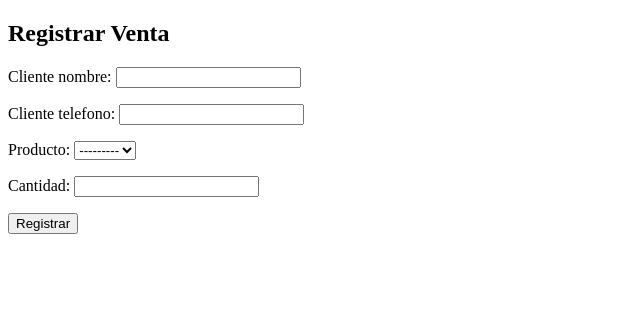
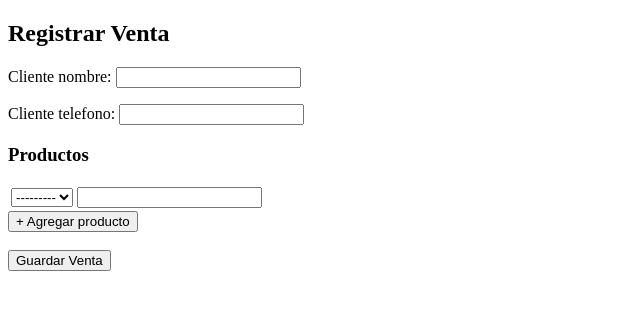
Before and after one commit to rb1022533/punto_de_venta, a Django app: page /agregar_venta/ in a window 1280 px wide. Shown: the part 160-470 px from the top of the page, without its empty margins (0-640 px from the left). Run offline with Django 5.2, Linux system fonts and the light colour scheme; a user stored in the database is signed in; data comes from the database, SQL or seed files in the repository; both versions use the stored data as it was after the commit.

Commit message:
commit 2 punto de venta, todo ok mejoras en agregar ventas y ventas

```diff
--- a/app/views.py
+++ b/app/views.py
@@ -18,6 +18,7 @@
 
 from .forms import ProductoForm, VentaForm, DetalleVentaForm
 from .models import Venta, Producto, DetalleVenta
+from django.forms import inlineformset_factory
 
 
 # Create your views here.
@@ -143,55 +144,58 @@
 #Agregar Venta
 @login_required
 def agregar_venta(request):
+    DetalleVentaFormSet = inlineformset_factory(
+        Venta, DetalleVenta,
+        form=DetalleVentaForm,
+        extra=1,  # número inicial de formularios
+        can_delete=True
+    )
+
     if request.method == 'POST':
         venta_form = VentaForm(request.POST)
-        detalle_form = DetalleVentaForm(request.POST)
+        formset = DetalleVentaFormSet(request.POST)
 
-        if venta_form.is_valid() and detalle_form.is_valid():
-            # Guardamos la venta (sin total aún)
+        if venta_form.is_valid() and formset.is_valid():
             venta = venta_form.save(commit=False)
             venta.total = 0
             venta.save()
 
-            # Procesamos detalle
-            producto = detalle_form.cleaned_data['producto']
-            cantidad = detalle_form.cleaned_data['cantidad']
-            precio_unitario = producto.precio_venta
+            total_venta = 0
+            for form in formset:
+                if form.cleaned_data:  # evita errores con formularios vacíos
+                    detalle = form.save(commit=False)
+                    detalle.venta = venta
 
-            # Verificar stock
-            if producto.cantidad_stock >= cantidad:
-                producto.cantidad_stock -= cantidad
-                producto.save()
+                    if detalle.producto.cantidad_stock >= detalle.cantidad:
+                        detalle.producto.cantidad_stock -= detalle.cantidad
+                        detalle.producto.save()
 
-                # Guardar detalle (usamos el MODELO, no el form)
-                detalle = DetalleVenta.objects.create(
-                    venta=venta,
-                    producto=producto,
-                    cantidad=cantidad,
-                    precio_unitario=precio_unitario
-                )
+                        detalle.precio_unitario = detalle.producto.precio_venta
+                        detalle.save()
 
-                # Actualizar total
-                venta.total = detalle.cantidad * detalle.precio_unitario
-                venta.save()
+                        total_venta += detalle.cantidad * detalle.precio_unitario
+                    else:
+                        messages.error(request, f"No hay suficiente stock de {detalle.producto.nombre}")
 
-                messages.success(request, "Venta registrada exitosamente!")
-                return redirect('lista_ventas')
-            else:
-                messages.error(request, "No hay suficiente stock disponible.")
+            venta.total = total_venta
+            venta.save()
+
+            messages.success(request, "Venta registrada exitosamente!")
+            return redirect('lista_ventas')
     else:
         venta_form = VentaForm()
-        detalle_form = DetalleVentaForm()
+        formset = DetalleVentaFormSet()
 
     return render(request, 'agregar_venta.html', {
         'venta_form': venta_form,
-        'detalle_form': detalle_form
+        'formset': formset
     })
 
 
 #Lista ventas
 @login_required
 def lista_ventas(request):
+    # Obtenemos todas las ventas, ordenadas por fecha descendente
     ventas = Venta.objects.all().order_by('-fecha')
     return render(request, 'lista_ventas.html', {'ventas': ventas})
 
--- a/punto_de_venta/templates/agregar_venta.html
+++ b/punto_de_venta/templates/agregar_venta.html
@@ -1,11 +1,27 @@
 {% extends 'base.html' %}
+{% load static %}
 
 {% block content %}
   <h2>Registrar Venta</h2>
-<form method="POST">
+  <form method="POST">
     {% csrf_token %}
     {{ venta_form.as_p }}
-    {{ detalle_form.as_p }}
-    <button type="submit">Registrar</button>
-</form>
+    {{ formset.management_form }}
+
+    <h3>Productos</h3>
+    <table id="productos-table">
+      {% for form in formset %}
+        <tr class="producto-form">
+          <td>{{ form.producto }}</td>
+          <td>{{ form.cantidad }}</td>
+        </tr>
+      {% endfor %}
+    </table>
+
+    <button type="button" id="add-producto">+ Agregar producto</button>
+    <br><br>
+    <button type="submit">Guardar Venta</button>
+  </form>
+
+  <script src="{% static 'js/formset_dynamic.js' %}"></script>
 {% endblock %}
--- /dev/null
+++ b/static/js/formset_dynamic.js
@@ -0,0 +1,19 @@
+document.addEventListener("DOMContentLoaded", function () {
+    let addButton = document.getElementById("add-producto");
+    let table = document.getElementById("productos-table");
+    let totalForms = document.getElementById("id_detalleventa_set-TOTAL_FORMS");
+
+    addButton.addEventListener("click", function () {
+        let currentForms = document.querySelectorAll(".producto-form").length;
+        let newForm = document.querySelector(".producto-form").cloneNode(true);
+
+        // Cambiar los nombres e IDs de los inputs
+        newForm.innerHTML = newForm.innerHTML.replace(
+            new RegExp(`detalleventa_set-(\\d+)-`, "g"),
+            `detalleventa_set-${currentForms}-`
+        );
+
+        table.appendChild(newForm);
+        totalForms.value = currentForms + 1; // actualizar TOTAL_FORMS
+    });
+});
```
Also changed, not shown: punto_de_venta/templates/lista_ventas.html (+8 -4 lines), db.sqlite3.
